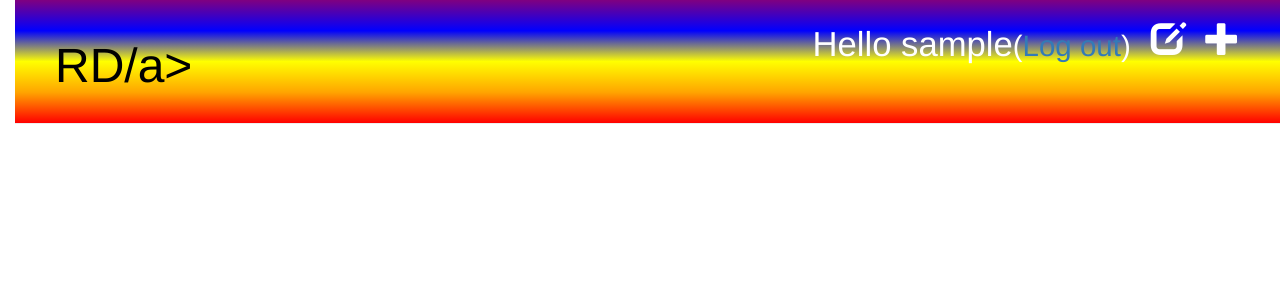
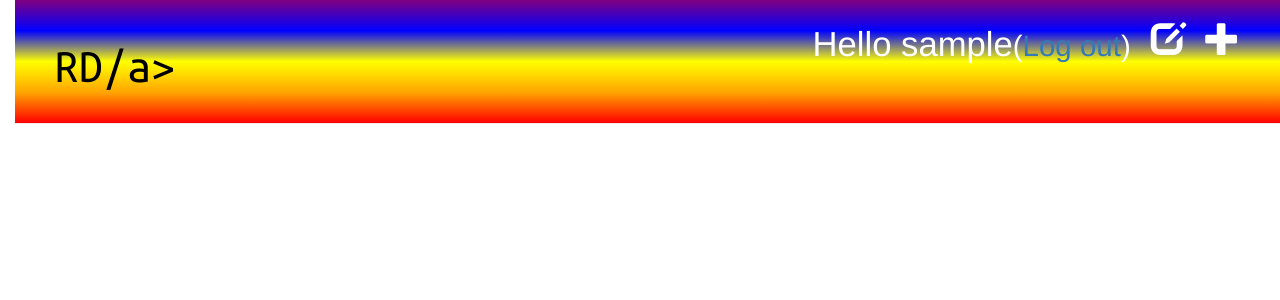
Before and after one commit to RoskiDeluge/my-first-blog, a Django app: a page that uses blog/templates/blog/base.html in a window 1280 px wide. Shown: the top 300 px of the page. Run offline with Django 3.2, Linux system fonts and the light colour scheme; the visitor is signed in with stand-in values (Sample User, id 1); data that the repository does not hold is empty; some libraries are stand-ins or nearby versions.

Commit message:
Small fix to CSS h2, h1 tags

```diff
--- a/blog/static/css/blog.css
+++ b/blog/static/css/blog.css
@@ -1,4 +1,4 @@
-h2 a {
+h2, h1 a {
     color: #000;
     font-family: 'Ubuntu Mono';
 }
```
